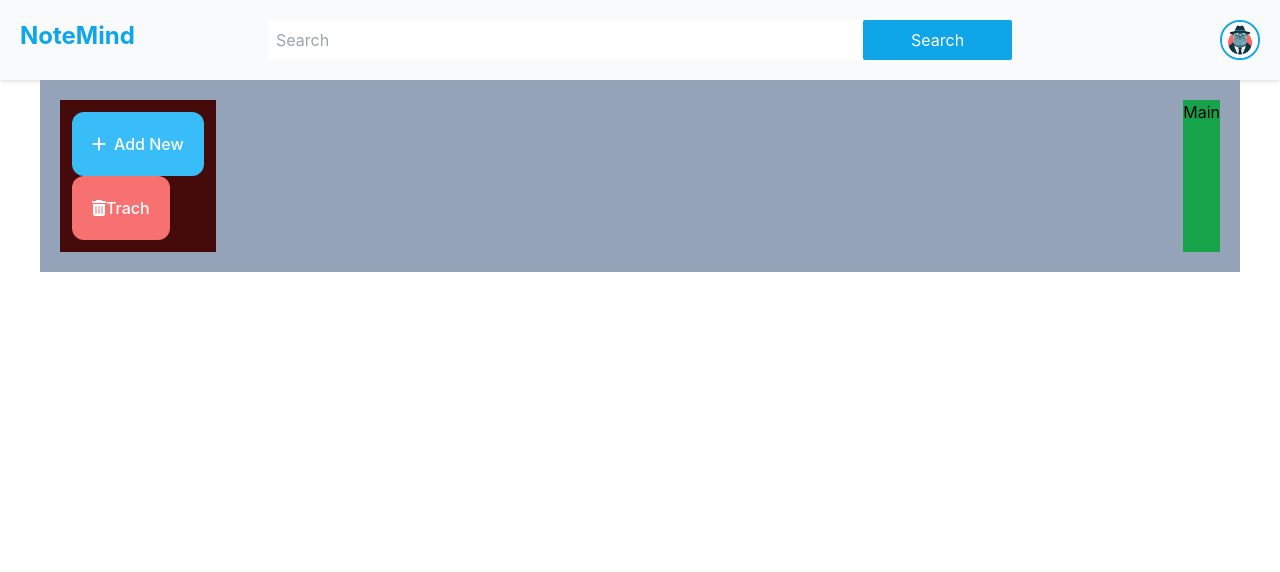
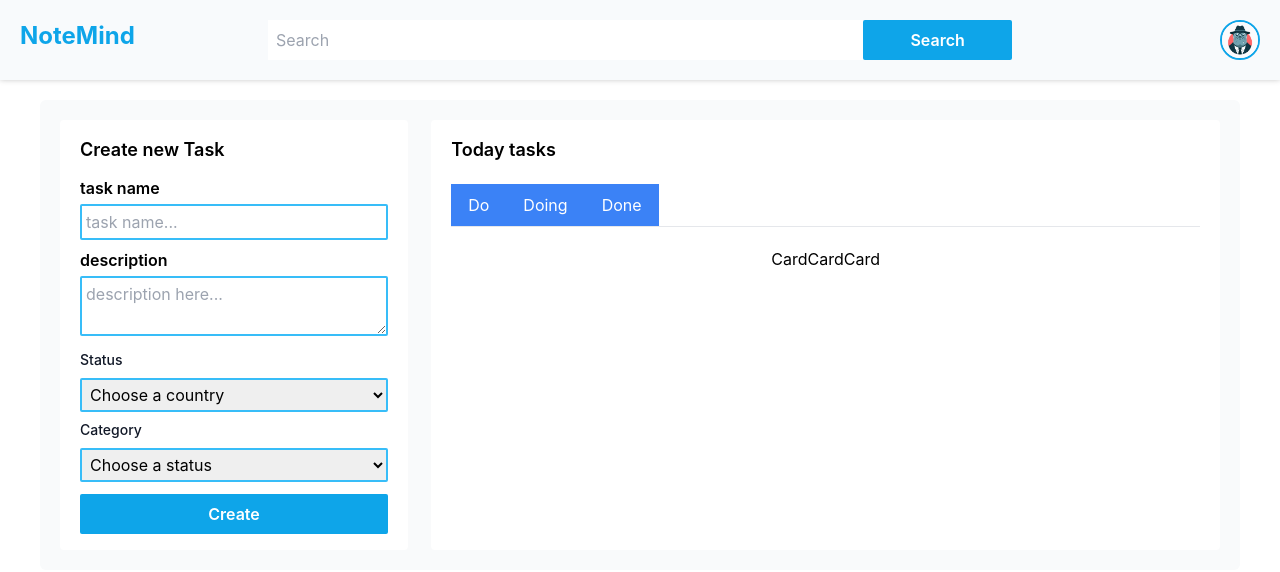
Before and after one commit to KaraniAbdellah/BeFocused_APP, a React (Create React App) app in the folder my_app/: page / in a window 1280 px wide. Shown: the top 572 px of the page. Built offline with nearby package versions, Linux system fonts and the light colour scheme.

Commit message:
add aisde

```diff
--- a/my_app/src/Aside.js
+++ b/my_app/src/Aside.js
@@ -3,20 +3,42 @@ import React from 'react'
 
 // Import Font Awesome
 import { FontAwesomeIcon } from "@fortawesome/react-fontawesome";
-import { faPlus, faTrashCan } from "@fortawesome/free-solid-svg-icons";
+import { faPlus, faTrashCan, faGauge, faTag, faX } from "@fortawesome/free-solid-svg-icons";
 
 
 function Aside() {
   return (
-    <aside className="bg-red-950 p-3">
-        <button className="p-5 text-white block rounded-xl bg-sky-400 font-medium">
-            <FontAwesomeIcon icon={faPlus} />
-            <span className="ml-2">Add New</span>
-        </button>
-        <button className="p-5 text-white block rounded-xl bg-red-400 font-medium">
-            <FontAwesomeIcon icon={faTrashCan} />
-            <span className="Trach">Trach</span>
-        </button>
+    <aside className="bg-white inset-shadow-2xs py-4 px-5 rounded w-[30%]">
+        <h3 className="font-semibold mb-3 text-lg">Create new Task</h3>
+        <div className="mb-2 name">
+            <h3 className="mb-1 font-semibold">task name</h3>
+            <input type="text" placeholder='task name...' className="p-1 rounded-sm w-[100%] task_name outline-sky-500 border-sky-400 border-solid border-x-2 border-y-2"/>
+        </div>
+        <div className="mb-2 description">
+            <h3 className="mb-1 font-semibold">description</h3>
+            <textarea type="text" placeholder='description here...' className="p-1 rounded-sm w-[100%] task_name outline-sky-500 border-sky-400 border-solid border-x-2 border-y-2"/>
+        </div>
+        <div className="mb-2 status">
+            <label for="countries" class="block mb-2 text-sm font-medium text-gray-900 dark:text-white">Status</label>
+            <select id="countries" class="p-1 rounded-sm w-[100%] task_name outline-sky-500 border-sky-400 border-solid border-x-2 border-y-2">
+                <option selected>Choose a country</option>
+                <option value="To Do">To Do</option>
+                <option value="Doing">Doing</option>
+                <option value="Done">Done</option>
+            </select>
+        </div>
+        <div className="mb-2 priority">
+            <label for="countries" class="block mb-2 text-sm font-medium text-gray-900 dark:text-white">Category</label>
+            <select id="countries" class="p-1 rounded-sm w-[100%] task_name outline-sky-500 border-sky-400 border-solid border-x-2 border-y-2">
+                <option selected>Choose a status</option>
+                <option value="High">High</option>
+                <option value="Medium">Medium</option>
+                <option value="Low">Low</option>
+            </select>
+        </div>
+        <div className="create mt-3">
+            <button className="create_task bg-sky-500 hover:bg-sky-600 w-[100%] text-white font-semibold rounded-sm p-2">Create</button>
+        </div>
     </aside>
   )
 }
--- /dev/null
+++ b/my_app/src/Card.jsx
@@ -0,0 +1,7 @@
+import React from 'react'
+
+export default function Card() {
+  return (
+    <div>Card</div>
+  )
+}
--- a/my_app/src/Header.jsx
+++ b/my_app/src/Header.jsx
@@ -17,7 +17,7 @@ const Header = () => {
             </div>
             <div className="search flex col-span-4 lg:col-span-3 md:col-span-3 justify-center items-center bg-slate-50">
                 <input className="w-4/5 h-full pl-2 b2-slate-50 outline-none" type="text" placeholder="Search"/>
-                <button className='w-1/5 transition-all h-full rounded-sm bg-sky-500 text-white hover:bg-sky-700'>Search</button>
+                <button className='w-1/5 transition-all h-full font-semibold rounded-sm bg-sky-500 text-white hover:bg-sky-700'>Search</button>
             </div>
             <div className="account lg:col-span-1 text-right flex justify-end">
                 <img className="w-10 rounded-3xl border-2 border-sky-500" src={avatarLogo} alt="" />
--- a/my_app/src/Main.js
+++ b/my_app/src/Main.js
@@ -1,9 +1,21 @@
-import React from 'react'
+import React from 'react';
+import Card from "./Card";
+
 
 export default function Main() {
   return (
-    <main className="bg-green-600">
-        Main
+    <main className="bg-white inset-shadow-2xs py-4 px-5 rounded w-[68%] ">
+        <h2 className="font-semibold text-lg mb-5">Today tasks</h2>
+        <ul class="flex border-b navigation mb-5">
+            <button className="text-center block border border-blue-500 py-2 px-4 bg-blue-500 hover:bg-blue-700 text-white">Do</button>
+            <button className="text-center block border border-blue-500 py-2 px-4 bg-blue-500 hover:bg-blue-700 text-white">Doing</button>
+            <button className="text-center block border border-blue-500 py-2 px-4 bg-blue-500 hover:bg-blue-700 text-white">Done</button>
+        </ul>
+        <div className="cards flex justify-center items-center">
+            <Card></Card>
+            <Card></Card>
+            <Card></Card>
+        </div>
     </main>
   )
 }
--- a/my_app/src/Section.js
+++ b/my_app/src/Section.js
@@ -1,14 +1,12 @@
 // Import Essentiel Component
 import Main  from './Main';
 import Aside  from './Aside';
+import React from 'react';
 
-
-import React from 'react'
 
 export default function Section() {
   return (
-    <section className="flex justify-between ml-10 mr-10 bg-slate-400
-    p-5">
+    <section className="flex justify-between ml-10 mr-10 mt-5 rounded-md bg-gray-50 p-5">
         <Aside></Aside>
         <Main></Main>
     </section>
```
